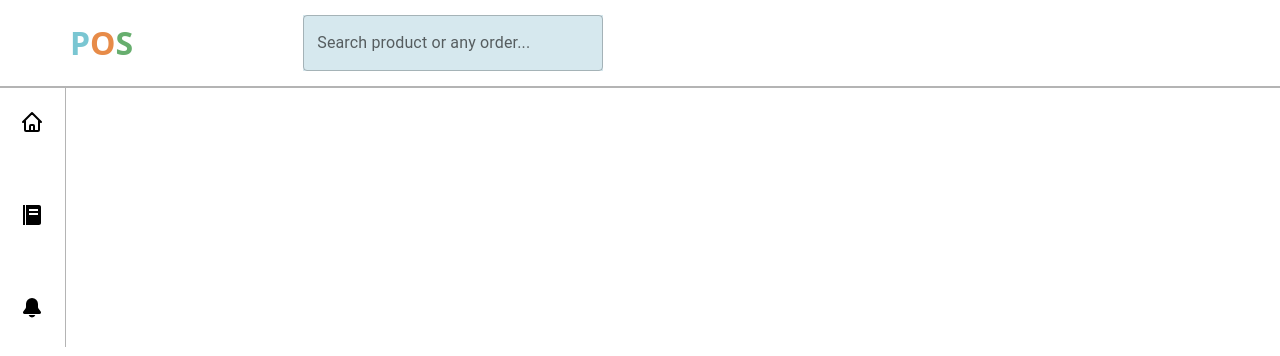
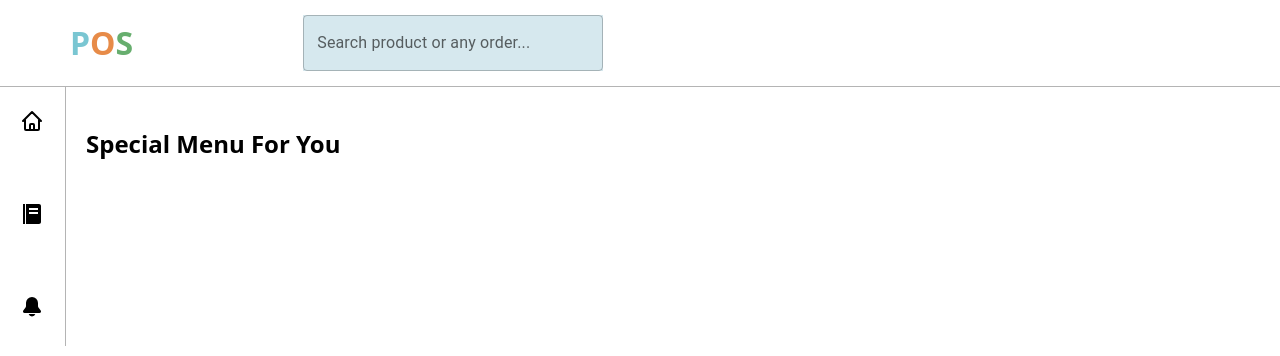
Before and after one commit to MaidHalilovic/POS-System-Menu, a React (Create React App) app: page / in a window 1280 px wide. Shown: the top 356 px of the page. Built offline with nearby package versions, Linux system fonts and the light colour scheme; no server answers.

Commit message:
Made new folder Layout for sidebar

```diff
--- a/src/App.css
+++ b/src/App.css
@@ -1,7 +1,7 @@
 .noto-sans {
   font-family: "Noto Sans", sans-serif;
   font-optical-sizing: auto;
-  font-weight: <weight>;
+  font-weight: weight;
   font-style: normal;
   font-variation-settings: "wdth" 100;
 }
--- a/src/App.js
+++ b/src/App.js
@@ -5,6 +5,7 @@ import Header from "./components/Header/Header";
 import SideBar from "./components/SideBar/SideBar";
 import Menu from "./pages/Menu/Menu";
 import Orders from "./pages/Orders/Orders";
+import Layout from "./components/Layout/Layout";
 
 function App() {
   return (
@@ -12,11 +13,12 @@ function App() {
       <BrowserRouter>
         <Header />
         <Routes>
-          <Route path='/' element={<HomePage />} />
-          <Route path='/Menu' element={<Menu />} />
-          <Route path='/Orders' element={<Orders />} />
+          <Route path='/' element={<Layout />}>
+            <Route index element={<HomePage />} />
+            <Route path='menu' element={<Menu />} />
+            <Route path='orders' element={<Orders />} />
+          </Route>
         </Routes>
-        <SideBar />
       </BrowserRouter>
     </div>
   );
--- /dev/null
+++ b/src/components/Layout/Layout.js
@@ -0,0 +1,16 @@
+import React from "react";
+import SideBar from "../SideBar/SideBar";
+import { Outlet } from "react-router-dom";
+
+const Layout = () => {
+  return (
+    <div style={{ display: "flex" }}>
+      <SideBar />
+      <div style={{ flex: 1, padding: "20px" }}>
+        <Outlet />
+      </div>
+    </div>
+  );
+};
+
+export default Layout;
--- a/src/pages/HomePage/HomePage.js
+++ b/src/pages/HomePage/HomePage.js
@@ -22,8 +22,11 @@ const HomePage = () => {
   }, []);
 
   return (
-    <div className='mainDiv'>
-      <div className=''></div>
+    <div className='homePage'>
+      <div className='menu'>
+        <h2>Special Menu For You</h2>
+      </div>
+      <div className='meals'></div>
     </div>
   );
 };
```
